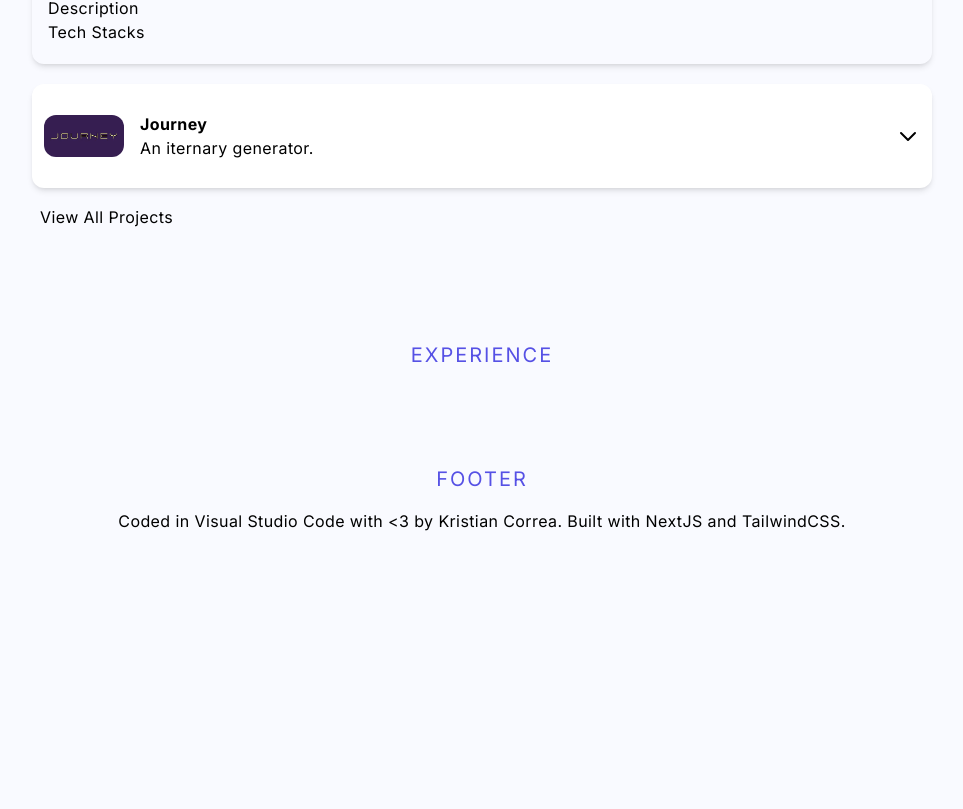
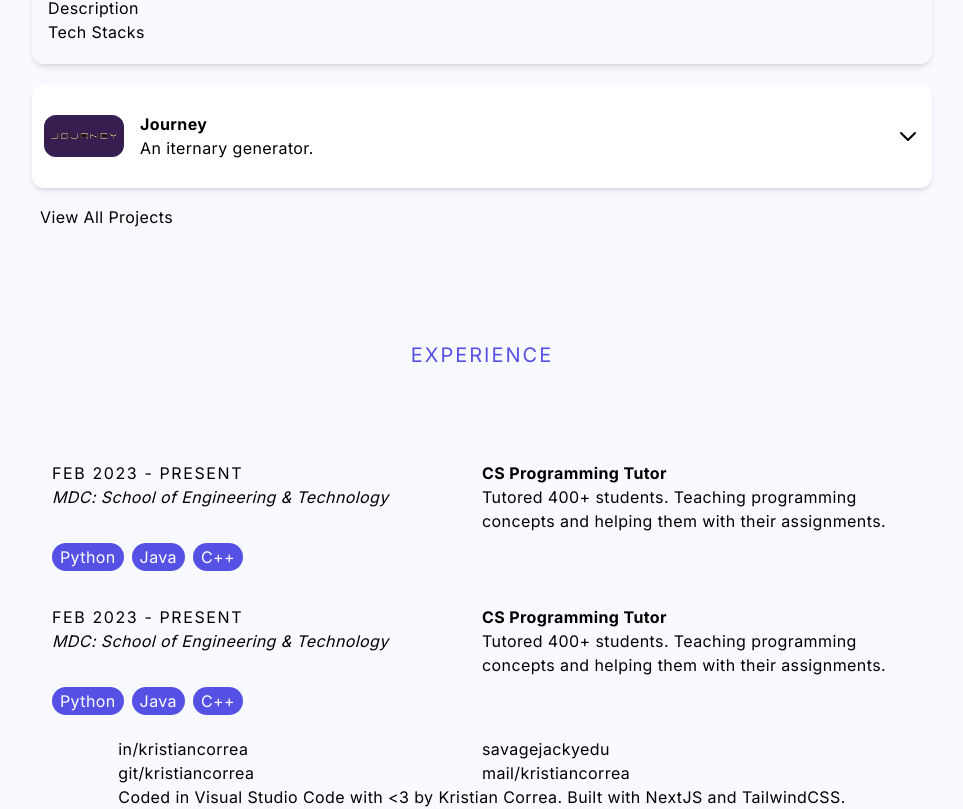
Before and after one commit to KristianCorrea/Next-JS-Portfolio, a Next.js app: page / in a window 1280 px wide. Shown: the part 1114-1923 px from the top of the page, without its empty margins (158-1121 px from the left). Before the commit the page ends 1647 px from the top, so only its background shows below. Built offline with nearby package versions, Linux system fonts and the light colour scheme.

Commit message:
Created and finished the Experience Section. Needs more Styling. Added content to footer section. Also needs styling. Replaced all span text with " ' " with " &apos; "

```diff
--- a/components/Experience.jsx
+++ b/components/Experience.jsx
@@ -1,9 +1,26 @@
 import React from 'react'
+import ExperienceItem from './ExperienceItem'
 
 const Experience = () => {
   return (
     <div>
       <div className='text-center py-20 text-xl tracking-widest uppercase text-[#5651e5]'>Experience</div>
+      <div className='max-w-[900px] mx-auto'>
+        <ExperienceItem
+          jobTitle={"CS Programming Tutor"}
+          company={"MDC: School of Engineering & Technology"}
+          time={"Feb 2023 - Present"}
+          desc={"Tutored 400+ students. Teaching programming concepts and helping them with their assignments."}
+          skills={["Python", "Java", "C++"]}
+        />
+        <ExperienceItem
+          jobTitle={"CS Programming Tutor"}
+          company={"MDC: School of Engineering & Technology"}
+          time={"Feb 2023 - Present"}
+          desc={"Tutored 400+ students. Teaching programming concepts and helping them with their assignments."}
+          skills={["Python", "Java", "C++"]}
+        />
+      </div>
     </div>
   )
 }
--- /dev/null
+++ b/components/ExperienceItem.jsx
@@ -0,0 +1,29 @@
+import React from 'react'
+
+const ExperienceItem = ({jobTitle, company, desc, time, skills}) => {
+  return (
+    <div className='grid md:grid-cols-2 py-3 px-5'>
+        <div className=' tracking-widest uppercase'>{time}</div>
+        <div className='font-bold'>{jobTitle}</div>
+        <div className='italic'>{company}</div>
+
+        <div>{desc}</div>
+        {/* conditional rendering if skills is true */}
+        <div className={skills ? 'py-3': ''}>
+          {
+          skills ?
+            skills.map((skill, index) => {
+              return (
+                <span key={index} className='bg-[#5651e5] text-white rounded-full px-2 py-1 mr-2'>{skill}</span>
+              )
+            })
+          :
+            ''
+          }
+        </div>
+
+    </div>
+  )
+}
+
+export default ExperienceItem
--- a/components/Footer.jsx
+++ b/components/Footer.jsx
@@ -2,10 +2,15 @@ import React from 'react'
 
 const Footer = () => {
   return (
-    <div>
-      <div className='py-4 text-center text-xl tracking-widest uppercase text-[#5651e5]'>Footer</div>
+    <section className='max-w-[900px] mx-auto'>
+      <div className='grid grid-cols-2'>
+        <div>in/kristiancorrea</div>
+        <div>savagejackyedu</div>
+        <div>git/kristiancorrea</div>
+        <div>mail/kristiancorrea</div>
+      </div>
       <span>Coded in Visual Studio Code with &lt;3 by Kristian Correa. Built with NextJS and TailwindCSS.</span>
-    </div>
+    </section>
 
   )
 }
--- a/components/Main.jsx
+++ b/components/Main.jsx
@@ -9,16 +9,16 @@ const Main = () => {
         <div className='max-w-[1240px] w-full h-full mx-auto p-2 flex justify-center items-center'>
             <div>
                 <p className="uppercase text-sm tracking-widest text-gray-600">
-                    LET'S BUILD SOMETHING TOGETHER
+                    LET&apos;S BUILD SOMETHING TOGETHER
                 </p>
                 <h1 className='py-4 text-gray-700'>
-                    Hi, I'm <span className='text-[#5651e5]'>Kristian</span>
+                    Hi, I&apos;m <span className='text-[#5651e5]'>Kristian</span>
                 </h1>
                 <h1 className='py-2 text-gray-700'>
                     A Full-Stack Web Developer
                 </h1>
                 <p className="py-4 text-gray-600 max-w-[70%] m-auto">
-                    I'm a Full-Stack Web Developer. blah blah blah blah
+                    I&apos;m a Full-Stack Web Developer. blah blah blah blah
                 </p>
                 <div className='flex items-center justify-between max-w-[330px] m-auto py-4'>
                     <div className='rounded-full bg-[#FFFFFF] shadow-lg shadow-gray-200 p-6 cursor-pointer hover:scale-105 ease-in duration-75'>
--- a/components/Navbar.jsx
+++ b/components/Navbar.jsx
@@ -75,7 +75,7 @@ const Navbar = () => {
                         </div>
                     </div>
                     <div className='border-b border-foreground my-4'>
-                        <p className='w-[85%] md:w-[90%] py-4'>Let's build something legendary together</p>
+                        <p className='w-[85%] md:w-[90%] py-4'>Let&apos;s build something legendary together</p>
                     </div>
                 </div>
                 <div className='py-4 flex flex-col'>
@@ -97,7 +97,7 @@ const Navbar = () => {
                         </Link>
                     </ul>
                     <div className='mt-[40%]'>
-                        <p className='uppercase tracking-widest text-[#5651e5]'>Let's connect</p>
+                        <p className='uppercase tracking-widest text-[#5651e5]'>Let&apos;s connect</p>
                         <div className='flex items-center justify-between my-4 w-full sm:w-[80%]'>
                             <div className='rounded-full shadow-lg shadow-gray-400 p-3 cursor-pointer hover:scale-105 ease-in duration-300'>
                                 <FaLinkedinIn />
--- a/components/ProjectItem.jsx
+++ b/components/ProjectItem.jsx
@@ -8,7 +8,7 @@ const ProjectItem = ({title, description, projectImg, tech, projectUrl, startOpe
   const [isOpen, setIsOpen] = useState(startOpen)
   var expandClass = isOpen ? 'py-5 max-h-[1000px] opacity-100 scale-100' : 'max-h-0 opacity-0 scale-0'
   var svgRotateAngle = isOpen ? 'rotate-180' : ''
-  var hoverScale = isHovered ? 'scale-[0.98] ' : '';
+  var hoverScale = isHovered ? 'scale-[0.99] ' : '';
   var rootDiv = isOpen ? 'shadow-md rounded-xl ' : '' // Give root container shadow instead if open.
   var mainDiv = isOpen ? 'rounded-t-xl' : 'rounded-xl shadow-md'
   return (
```
